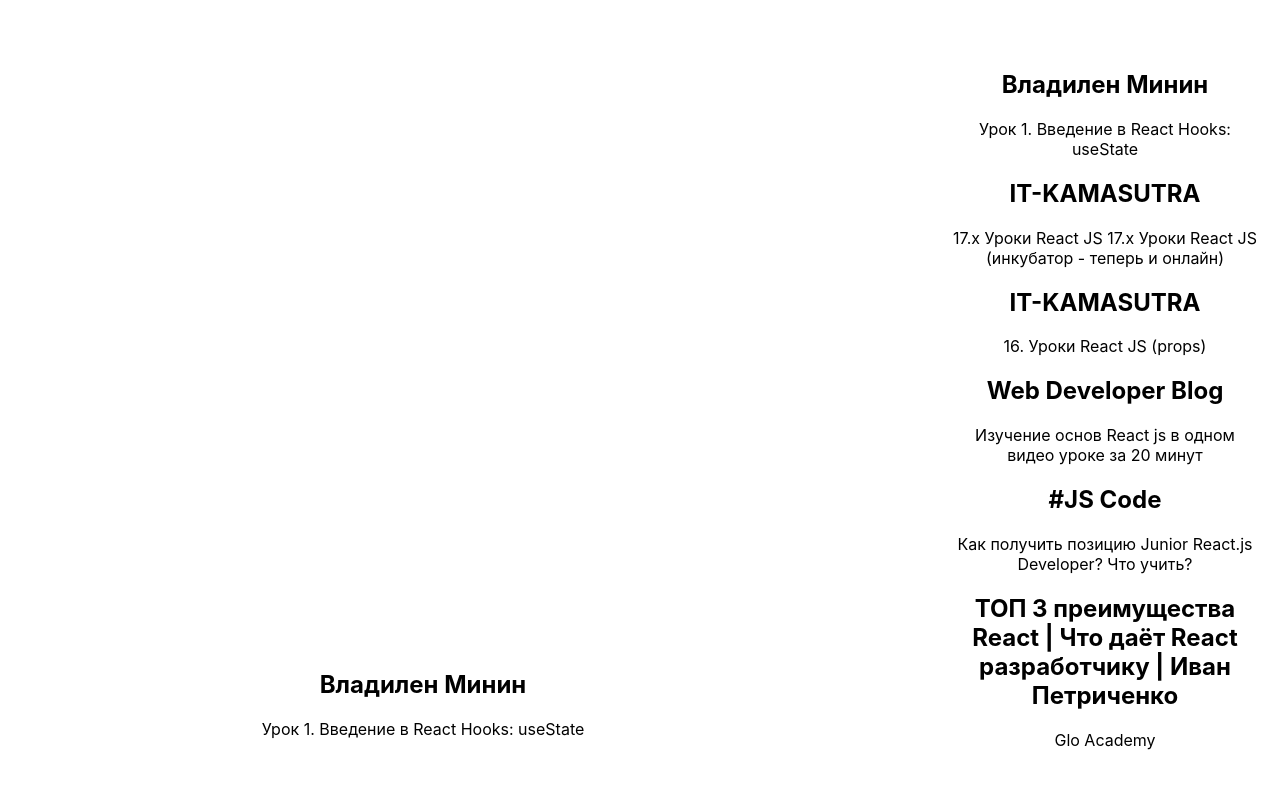
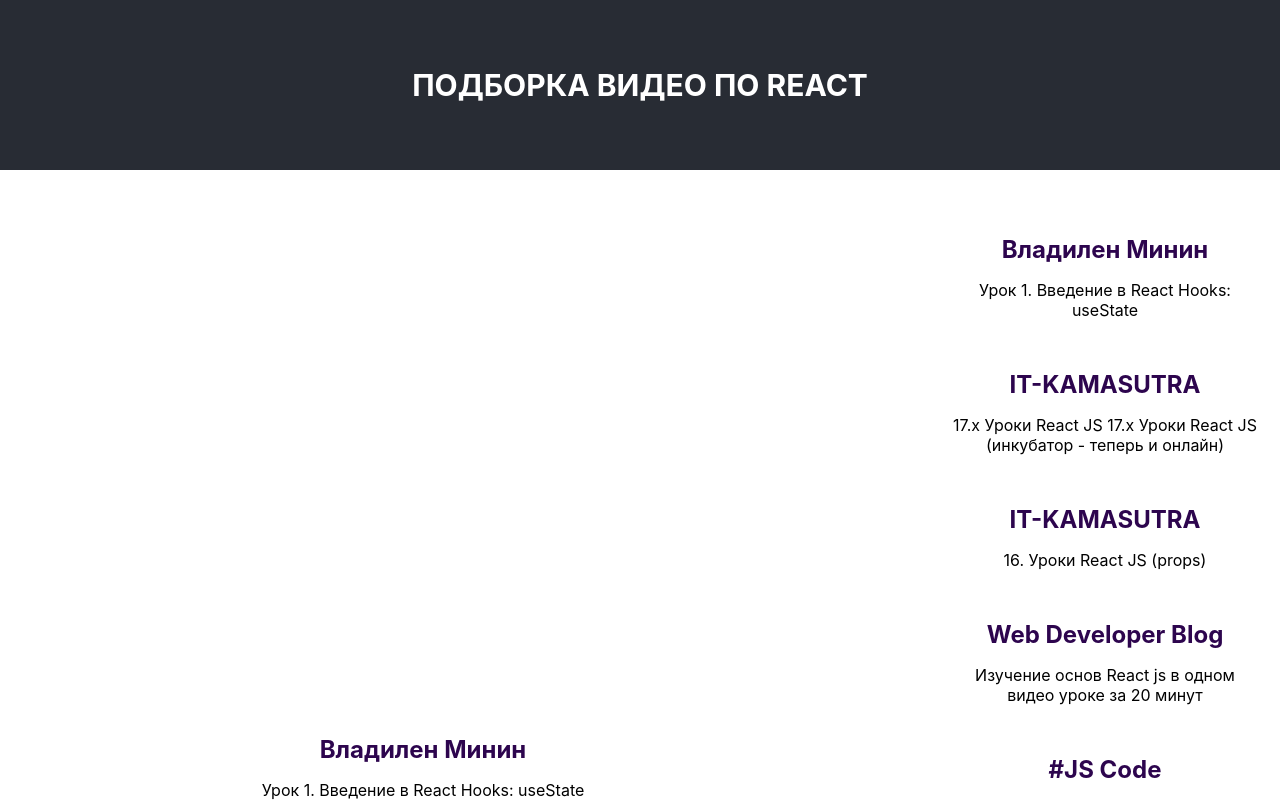
Before and after one commit to LapitskayaN/react-youtube, a React (Create React App) app: page / in a window 1280 px wide. Shown: the top 801 px of the page. Built offline with nearby package versions, Linux system fonts and the light colour scheme.

Commit message:
some fix

```diff
--- a/src/App.css
+++ b/src/App.css
@@ -2,53 +2,44 @@
   text-align: center;
 }
 
-.App-logo {
-  height: 40vmin;
-  pointer-events: none;
-}
-
-@media (prefers-reduced-motion: no-preference) {
-  .App-logo {
-    animation: App-logo-spin infinite 20s linear;
-  }
-}
-
-.App-header {
+.header {
+  padding: 40px;
   background-color: #282c34;
-  min-height: 100vh;
-  display: flex;
-  flex-direction: column;
-  align-items: center;
-  justify-content: center;
-  font-size: calc(10px + 2vmin);
   color: white;
 }
 
-.App-link {
-  color: #61dafb;
+.headerTitle {
+  font-size: 30px;
+  line-height: 40px;
+  text-align: center;
+  text-transform: uppercase;
 }
-
-@keyframes App-logo-spin {
-  from {
-    transform: rotate(0deg);
-  }
-  to {
-    transform: rotate(360deg);
-  }
-}
-
 
 .content {
   display: flex;
   justify-content: space-between;
   margin: 50px 20px;
 }
+
 .mainContent {
   width: 65%
 }
+
 .cardList {
-  width: 25%
+  width: 25%;
 }
-.cardVideo{
-  width: 100%;
+
+.card {
+  margin-bottom: 50px;
 }
+
+.cardChanel {
+  font-size: 24px;
+  line-height: 30px;
+  margin: 15px 0;
+  color: rgb(45, 5, 78);
+}
+
+.cardName {
+  margin: 0;
+}
--- a/src/components/Card.jsx
+++ b/src/components/Card.jsx
@@ -1,18 +1,26 @@
 import React from 'react';
 import ReactPlayer from 'react-player/youtube';
 
-const Card = ({ url, chanel, name, isFullVideo }) => {
+const Card = ({ currentItem, isFullVideo=false}) => {
+
+  const { url, chanel, name } = currentItem;
 
   return (
-    <div className='card'>
+    <div
+      className='card'
+    >
       <ReactPlayer
         width='100%'
-        height= {isFullVideo ?  '600px' : '100%'}
+        height= {isFullVideo ?  '500px' : '100%'}
         url={url}
       />
       <div className="descrCard">
-        <h2>{chanel}</h2>
-        <p>{name}</p>
+        <h2
+          className="cardChanel"
+        >
+          {chanel}
+        </h2>
+        <p className="cardName">{name}</p>
       </div>
     </div>
   )
--- a/src/components/CardList.jsx
+++ b/src/components/CardList.jsx
@@ -1,15 +1,13 @@
 import React  from 'react';
 import Card from './Card';
 
-const CardList = ({ list }) => {
+const CardList = ({ list}) => {
   return (
     <div>
       {list.map((elem) =>
         <Card
           key={elem.id}
-          chanel={elem.chanel}
-          url={elem.url}
-          name={elem.name}
+          currentItem={elem}
         />
       )}
     </div>
--- /dev/null
+++ b/src/components/Header.jsx
@@ -0,0 +1,12 @@
+import React from 'react';
+
+const Header = () => {
+
+  return (
+    <div className='header'>
+      <h2 className='headerTitle'>Подборка видео по react</h2>
+    </div>
+  )
+};
+
+export default Header;
--- a/src/components/MainLayout.jsx
+++ b/src/components/MainLayout.jsx
@@ -1,5 +1,6 @@
 import React from 'react';
 
+import Header from './Header'
 import CardList from './CardList';
 import Card from './Card';
 
@@ -10,19 +11,28 @@ class MainLayout extends React.Component {
     super(props);
     this.data = data;
     this.isFullVideo = true;
+
     this.state = {
-      counter: 0
+      currentItem: this.data[0]
     };
+
+    // this.handleClick = this.handleClick.bind(this)
   }
+
+  // handleClick (item) {
+  //   this.setState({
+  //     currentItem: item
+  //   });
+  // }
 
   render() {
     return (
+      <>
+        <Header/>
         <div className='content'>
           <div className="mainContent">
             <Card
-              chanel={this.data[0].chanel}
-              url={this.data[0].url}
-              name={this.data[0].name}
+              currentItem={this.state.currentItem}
               isFullVideo={this.isFullVideo}
             />
           </div>
@@ -32,6 +42,7 @@ class MainLayout extends React.Component {
             />
           </div>
         </div>
+      </>
     )
   }
 };
```
Also changed, not shown: 1 other file (tests, documents, lock files or other folders). Lines whose indentation alone changed are shown as unchanged.
